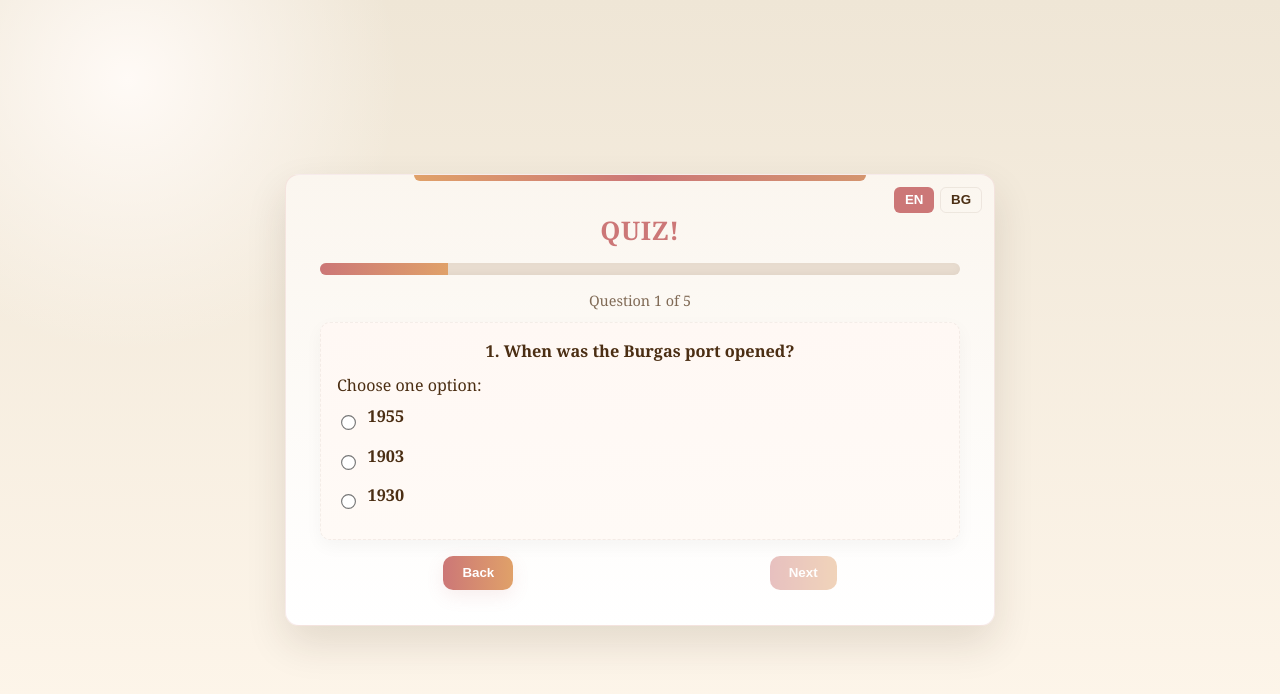
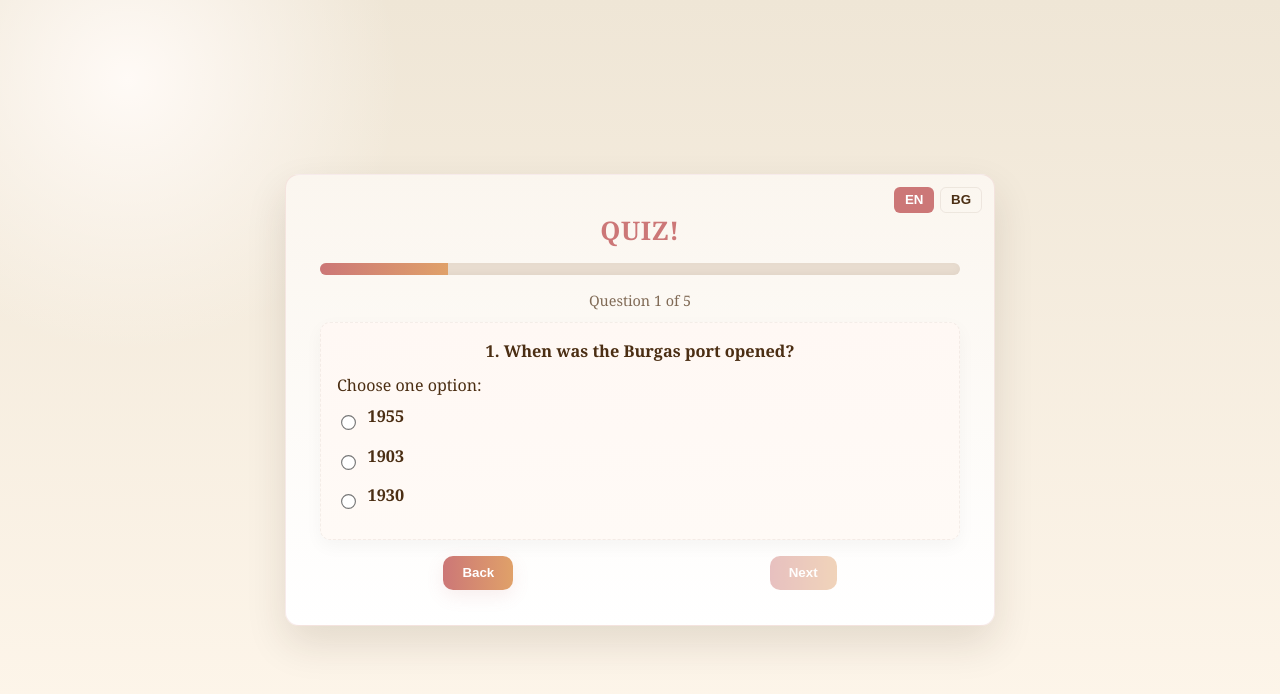
Before and after one commit to museumfours-sys/MainM, a plain HTML site: page HistoricalMuseum/questionsHM.html in a window 1280 px wide. Drawn offline with Linux system fonts and the light colour scheme.

Commit message:
Update questionsHM.html

```diff
--- a/HistoricalMuseum/questionsHM.html
+++ b/HistoricalMuseum/questionsHM.html
@@ -41,18 +41,6 @@
     flex-direction:column;
     align-items:stretch;
     overflow:hidden;
-  }
-
-  .wrap::before {
-    content:"";
-    position:absolute;
-    top:0;
-    left:18%;
-    right:18%;
-    height:6px;
-    border-radius:0 0 999px 999px;
-    background:linear-gradient(90deg, #e0a169, #c77, #d4956f);
-    pointer-events:none;
   }
 
   .corner-icon {
@@ -1660,4 +1648,5 @@ document.getElementById('quiz-form').addEventListener('submit', function(e){
 showQuestion(current);
 </script>
 </body>
+
 </html>
```
